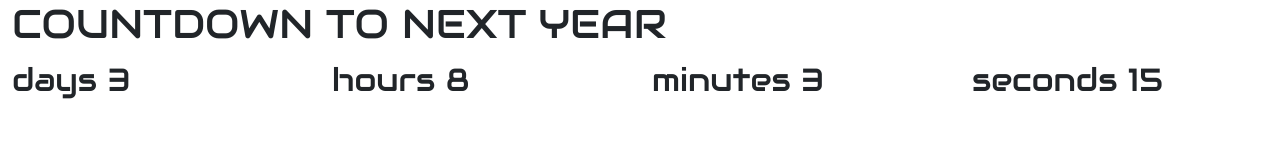
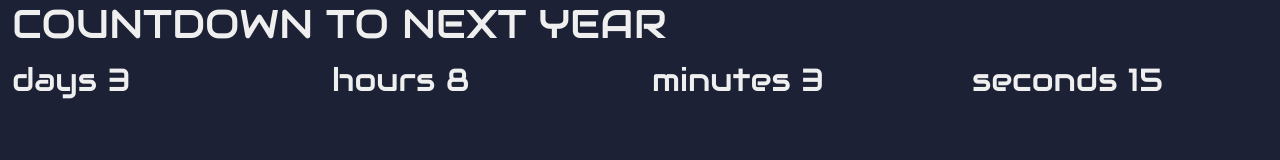
Before and after one commit to Wings30306/newyearcountdown, a plain HTML site: page index.html in a window 1280 px wide. Drawn offline with nearby package versions, Linux system fonts and the light colour scheme.

Commit message:
Add colours for text and body background

```diff
--- a/assets/css/style.css
+++ b/assets/css/style.css
@@ -3,4 +3,6 @@
 body {
     font-family: 'Audiowide', cursive;
     font-size: 2rem;
+    background: #1c2135;
+    color: #efefef;
 }
```
